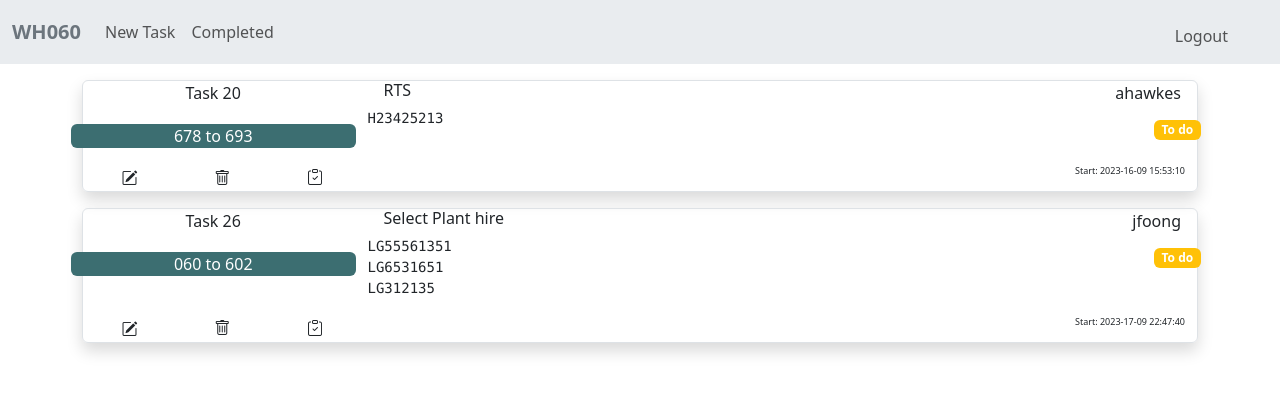
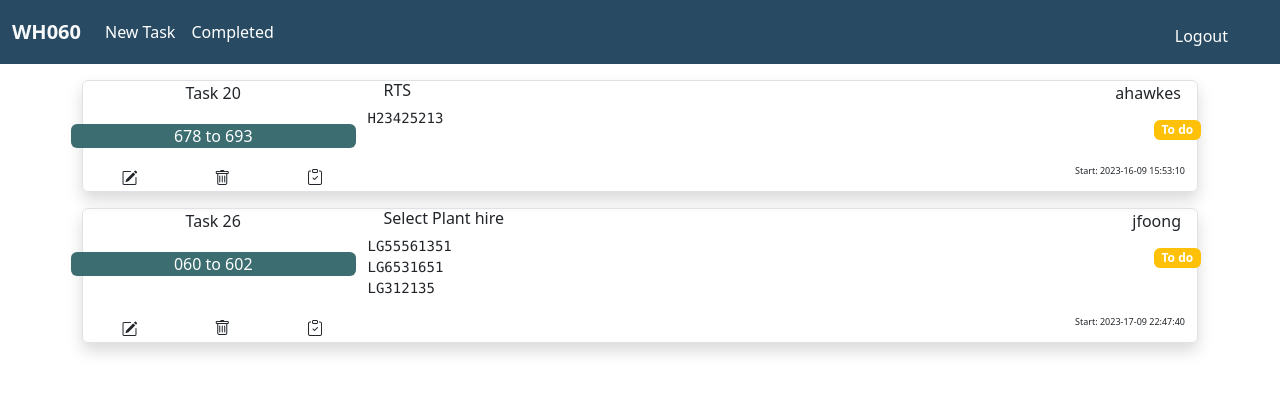
Before and after one commit to Waffleywaffers/warehousetodo, a Flask app: page / in a window 1280 px wide. Shown: the top 393 px of the page. Run offline with Flask 3, Linux system fonts and the light colour scheme; a user stored in the database is signed in; data comes from the database, SQL or seed files in the repository; both versions use the stored data as it was after the commit.

Commit message:
modified nav bar styling

```diff
--- a/static/style.css
+++ b/static/style.css
@@ -10,3 +10,12 @@
 .date_time {
   font-size: xx-small;
 }
+
+.navbar {
+  background-color: #284B63;
+  color: white;
+}
+
+.nav-link {
+  color:  white;
+}
--- a/templates/layout.html
+++ b/templates/layout.html
@@ -13,10 +13,10 @@
 
 <body>
   <!-- Navbar -->
-  <nav class="navbar navbar-expand-lg navbar-light bg-body-secondary">
+  <nav class="navbar navbar-expand-lg" data-bs-theme="dark">
     <div class="container-xxl">
       <a href="/" class="navbar-brand">
-        <span class="fw-bold text-secondary">WH060</span>
+        <span class="fw-bold text-light">WH060</span>
       </a>
       <!-- toggle button for mobile nav -->
       <button class="navbar-toggler" type="button" data-bs-toggle="collapse" data-bs-target="#main-nav"
```
Also changed, not shown: whtd2.db.
